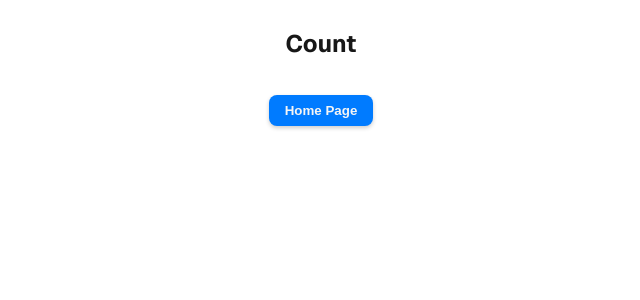
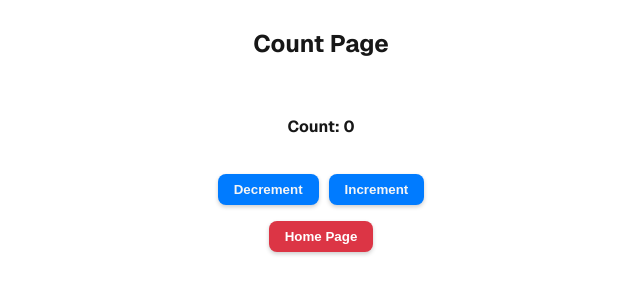
Before and after one commit to jcostadev23/litle-project, a Next.js app: page /CountPage in a window 1280 px wide. Shown: the top 300 px of the page, without its empty margins (319-959 px from the left). Built offline with nearby package versions, Linux system fonts and the light colour scheme.

Commit message:
feat-counter

```diff
--- a/next.config.ts
+++ b/next.config.ts
@@ -1,8 +1,5 @@
 import type { NextConfig } from "next";
 
-const nextConfig: NextConfig = {
-  reactStrictMode: true,
-  pageExtensions: ["page.tsx", "page.ts", "page.jsx", "page.js"],
-};
+const nextConfig: NextConfig = {};
 
 export default nextConfig;
--- a/src/app/CountPage/page.tsx
+++ b/src/app/CountPage/page.tsx
@@ -2,13 +2,29 @@
 import { useRouter } from "next/navigation";
 import Button from "../components/Button";
 import styles from "../page.module.css";
+import { decrementCounter, incrementCounter } from "../utils/counter";
+import { useState } from "react";
 
 export default function Count() {
   const router = useRouter();
+  const [value, setValue] = useState(0);
+
+  const handleIncrement = () => setValue(incrementCounter(value));
+  const handleDecrement = () => setValue(decrementCounter(value));
+
   return (
-    <div className={`${styles.customGrid}`}>
-      <h2>Count</h2>
-      <Button label={"Home Page"} onClick={() => router.push("/")} />
+    <div className={styles.customGrid}>
+      <h2>Count Page</h2>
+      <h4>Count: {value}</h4>
+      <div className={styles.buttonContainer}>
+        <Button label="Decrement" onClick={handleDecrement} />
+        <Button label="Increment" onClick={handleIncrement} />
+      </div>
+      <Button
+        label="Home Page"
+        backgroundColor="danger"
+        onClick={() => router.push("/")}
+      />
     </div>
   );
 }
--- a/src/app/Page.module.css
+++ b/src/app/Page.module.css
@@ -27,6 +27,11 @@
   gap: 0.5rem;
 }
 
+.buttonContainer {
+  display: flex;
+  gap: 10px;
+}
+
 @media (min-width: 640px) {
   .customFlex {
     align-items: flex-start;
--- /dev/null
+++ b/src/app/utils/counter.ts
@@ -0,0 +1,5 @@
+const incrementCounter = (value = 0) => ++value;
+
+const decrementCounter = (value = 0) => --value;
+
+export { incrementCounter, decrementCounter };
```
Also changed, not shown: src/app/page.tsx (+3 -9 lines), 1 other file (tests, documents, lock files or other folders).
